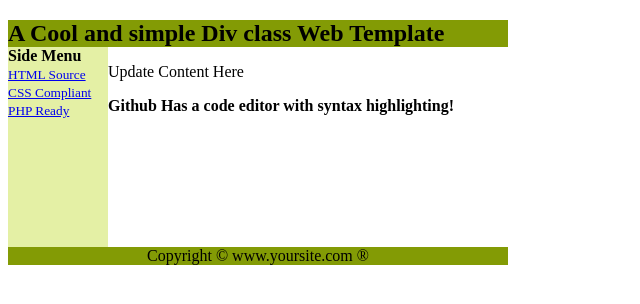
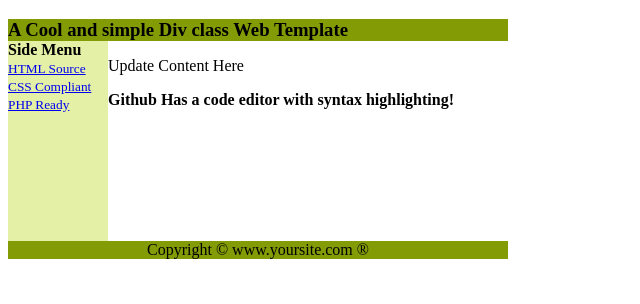
Before and after one commit to GPENT-us/gpe, a plain HTML site: page index.htm in a window 1280 px wide. Shown: the whole page, without its empty margins (0-640 px from the left). Drawn offline with Linux system fonts and the light colour scheme.

Commit message:
Update Line 14 to <h3> tags

```diff
--- a/index.htm
+++ b/index.htm
@@ -11,7 +11,7 @@
 
 <!-- Header Start -->
 <div id="header" style="background-color:#839B05;">
-<h2 style="margin-bottom:0;">A Cool and simple Div class Web Template</h2></div>
+<h3 style="margin-bottom:0;">A Cool and simple Div class Web Template</h3></div>
 <!-- Header End -->
 
 <!-- Side Menu Start -->
```
